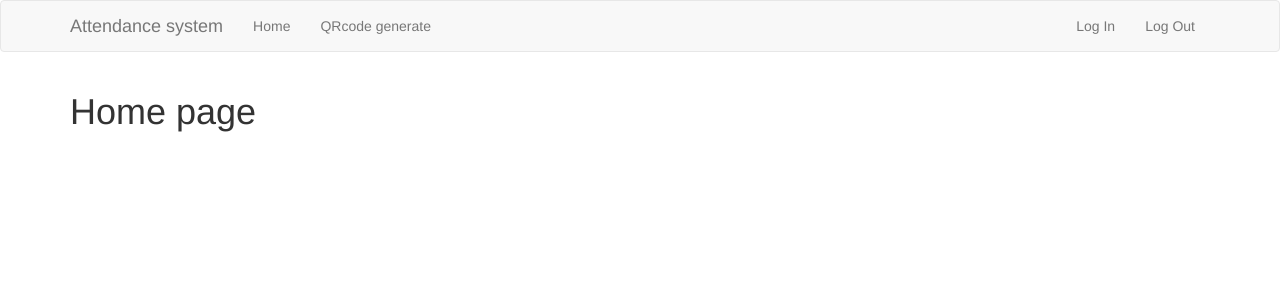
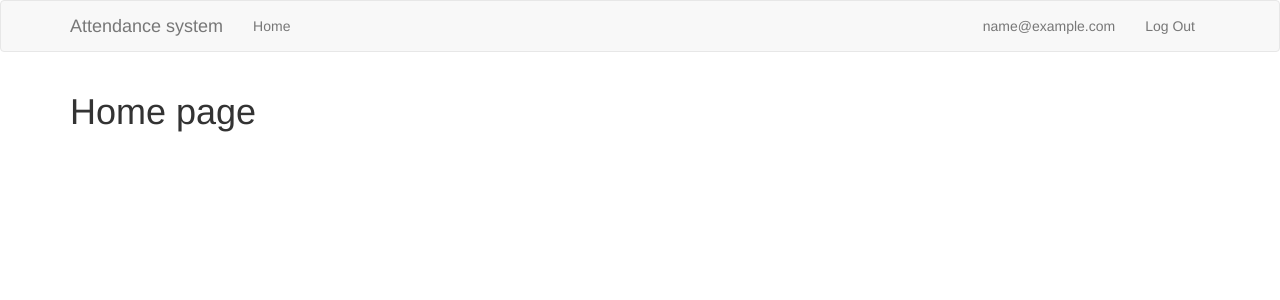
Before and after one commit to lenargum/Automated-Attendance-Monitoring-System, a Flask app: page / in a window 1280 px wide. Shown: the top 300 px of the page. Run offline with Flask 2, Linux system fonts and the light colour scheme; the visitor is signed in with stand-in values (Sample User, id 1); data comes from the database, SQL or seed files in the repository; some libraries are stand-ins or nearby versions.

Commit message:
templates fix

```diff
--- a/app/routes.py
+++ b/app/routes.py
@@ -68,7 +68,7 @@ def login():
         if user is None or not user.check_password(form.password.data):
             return redirect(url_for('login'))
         login_user(user, remember=form.remember_me.data)
-        return redirect(url_for('data'))
+        return redirect(url_for('index'))
     return render_template('login.html', title='Sign In', form=form)
 
 
--- a/app/templates/base.html
+++ b/app/templates/base.html
@@ -12,7 +12,7 @@
     <nav class="navbar navbar-default">
         <div class="container">
             <div class="navbar-header">
-                <button type="button" class="navbar-toggle collapsed" data-toggle="collapse" data-target="#bs-example-navbar-collapse-1" aria-expanded="false">
+                <button type="button" class="navbar-toggle collapsed" data-toggle="collapse" data-target="#navbar-collapse" aria-expanded="false">
                     <span class="sr-only">Toggle navigation</span>
                     <span class="icon-bar"></span>
                     <span class="icon-bar"></span>
@@ -20,18 +20,21 @@
                 </button>
                 <a class="navbar-brand" href="{{ url_for('index') }}">Attendance system</a>
             </div>
-            <div class="collapse navbar-collapse" id="bs-example-navbar-collapse-1">
+            <div class="collapse navbar-collapse" id="navbar-collapse">
                 <ul class="nav navbar-nav">
                     <li><a href="{{ url_for('index') }}">Home</a></li>
-                    <li><a href="{{ url_for('qr_code_generate') }}">QRcode generate</a></li>
+{#                    <li><a href="{{ url_for('qr_code_generate') }}">QRcode generate</a></li>#}
                 </ul>
+                {% if current_user.is_anonymous %}
                 <ul class="nav navbar-nav navbar-right">
                     <li><a href="{{ url_for('login') }}">Log In</a></li>
+                </ul>
+                {% else %}
+                <ul class="nav navbar-nav navbar-right">
+                    <li><a href="{{ url_for('index') }}">{{ current_user.email }}</a></li>
                     <li><a href="{{ url_for('logout') }}">Log Out</a></li>
                 </ul>
-                <!--<ul class="nav navbar-nav navbar-right">-->
-                    <!--<li><a href="{{ url_for('index') }}">Home</a></li>-->
-                <!--</ul>-->
+                {% endif %}
             </div>
         </div>
     </nav>
```
